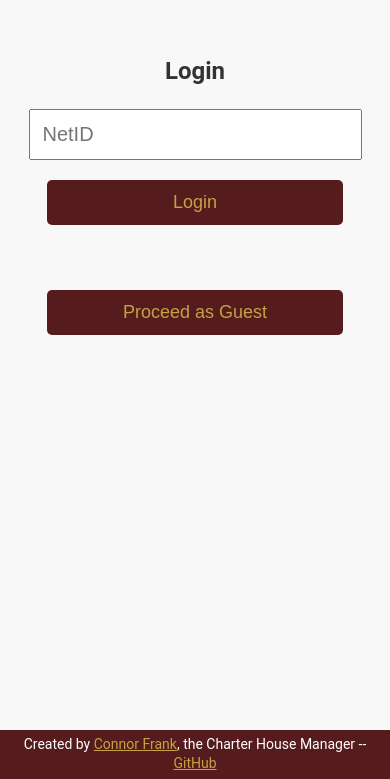
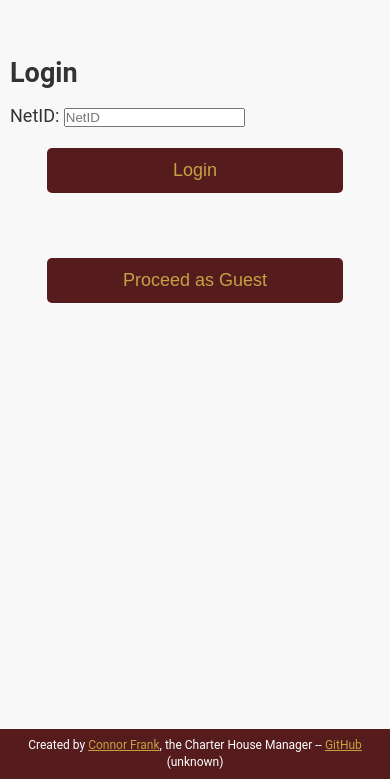
Before and after one commit to conjfrnk/charter-meals, a Flask app: page /login in a window 390 px wide. Shown: the part 65-844 px from the top of the page. Run offline with Flask 3, Linux system fonts and the light colour scheme; data that the repository does not hold is empty.

Commit message:
fix footer

```diff
--- a/static/style.css
+++ b/static/style.css
@@ -136,57 +136,34 @@ a:focus, button:focus, input:focus, select:focus, textarea:focus {
   outline-offset: 2px;
 }
 
-/* Footer */
+/* Footer (Pinned to Bottom on All Devices) */
 footer {
+  position: fixed;
+  bottom: 0;
+  left: 0;
   width: 100%;
   background-color: #561C1D;
   color: #fff;
+  padding: 10px 0;
   text-align: center;
-  padding: 10px 0;
-  margin-top: 50px;
-  margin-bottom: 0;
 }
 
-/* Footer Container */
-.footer-container {
-  display: flex;
-  justify-content: space-between;
-  align-items: center;
-  max-width: 1000px;
-  margin: 0 auto;
-  padding: 0 20px;
-}
-.footer-version {
+/* Footer Blurb */
+.footer-blurb {
+  width: 100%;
+  text-align: center;
   font-size: 14px;
-  color: #C5A144;
-  padding: 5px;
-}
-.footer-info {
-  font-size: 14px;
-}
-
-/* Desktop Button Styling */
-button, input[type="submit"], a.button {
-  display: inline-block;
-  margin: 5px;
-  padding: 10px 20px;
-  text-decoration: none;
-  background-color: #561C1D;
-  color: #C5A144;
-  border: 2px solid transparent;
-  border-radius: 5px;
-  cursor: pointer;
-  transition: background 0.3s ease, transform 0.3s ease,
-              box-shadow 0.3s ease, border-color 0.3s ease;
-}
-button:hover, input[type="submit"]:hover, a.button:hover {
-  border-color: #C5A144;
-  transform: translateY(-2px);
-  box-shadow: 0 6px 12px rgba(0,0,0,0.3);
 }
 
 /* Mobile-specific Styles (max-width: 600px) */
 @media (max-width: 600px) {
+  footer {
+    font-size: 12px;
+    padding: 8px 0;
+  }
+  .footer-blurb {
+    font-size: 12px;
+  }
   body {
     font-size: 18px;
     line-height: 1.4;
@@ -242,41 +219,6 @@ button:hover, input[type="submit"]:hover, a.button:hover {
     transform: translateY(-2px);
     box-shadow: 0 6px 12px rgba(0,0,0,0.3);
   }
-  footer {
-    position: fixed;
-    bottom: 0;
-    left: 0;
-    right: 0;
-    font-size: 12px;
-    padding: 5px 0;
-    margin-top: 0;
-  }
-  .dismiss {
-    display: none;
-  }
-  .mobile-spacer {
-    display: block;
-    margin-bottom: 40px;
-  }
-  .login-header {
-    text-align: center;
-    font-size: 24px;
-    margin-bottom: 20px;
-  }
-  label.mobile-hide {
-    display: none;
-  }
-  form input[type="text"] {
-    width: 90%;
-    padding: 12px;
-    font-size: 20px;
-    margin: 10px auto;
-    display: block;
-  }
-  /* Hide version on mobile */
-  .hide-mobile {
-    display: none;
-  }
 }
 
 /* Dark Mode */
@@ -328,14 +270,12 @@ button:hover, input[type="submit"]:hover, a.button:hover {
   color: #C5A144;
   padding: 10px;
 }
-
 .closed-banner-info {
   background-color: #561C1D;
   color: #C5A144;
   border: 1px solid #561C1D;
   padding: 10px;
 }
-
 /* Highlight dates in banner */
 .highlight {
   color: #C5A144;
@@ -397,7 +337,6 @@ button:hover, input[type="submit"]:hover, a.button:hover {
   color: red;
   font-weight: bold;
 }
-
 .inline-form {
   display: inline;
 }
--- a/templates/layout.html
+++ b/templates/layout.html
@@ -50,14 +50,8 @@
       {% block content %}{% endblock %}
     </main>
     <footer>
-      <div class="footer-container">
-        <div class="footer-version hide-mobile">
-          {{ version }}
-        </div>
-        <div class="footer-info">
-          Created by <a href="https://conjfrnk.com" target="_blank">Connor Frank</a>, the Charter House Manager --
-          <a href="https://github.com/conjfrnk/charter-meals" target="_blank">GitHub</a>
-        </div>
+      <div class="footer-blurb">
+        Created by <a href="https://conjfrnk.com" target="_blank">Connor Frank</a>, the Charter House Manager -- <a href="https://github.com/conjfrnk/charter-meals" target="_blank">GitHub</a> ({{ version }})
       </div>
     </footer>
   </div>
```
